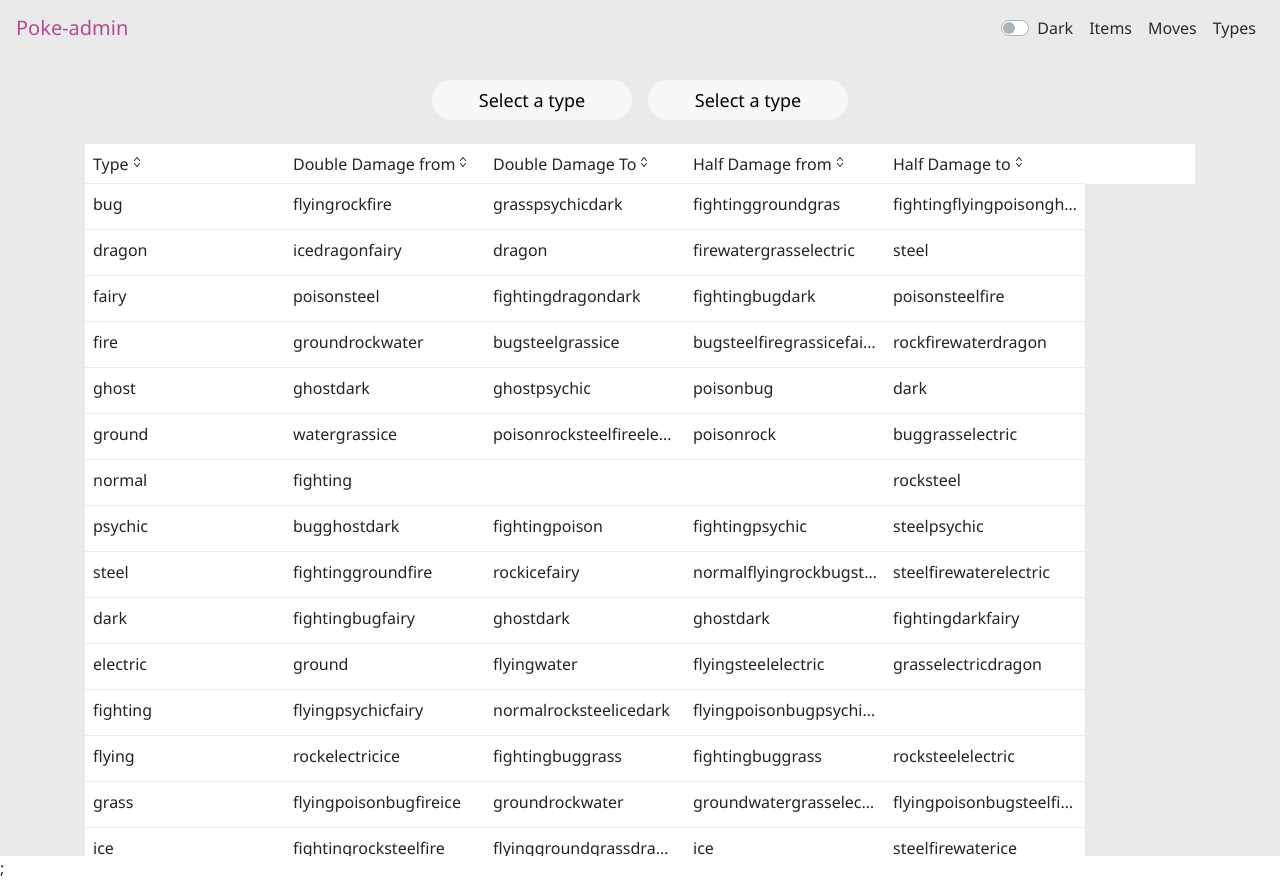
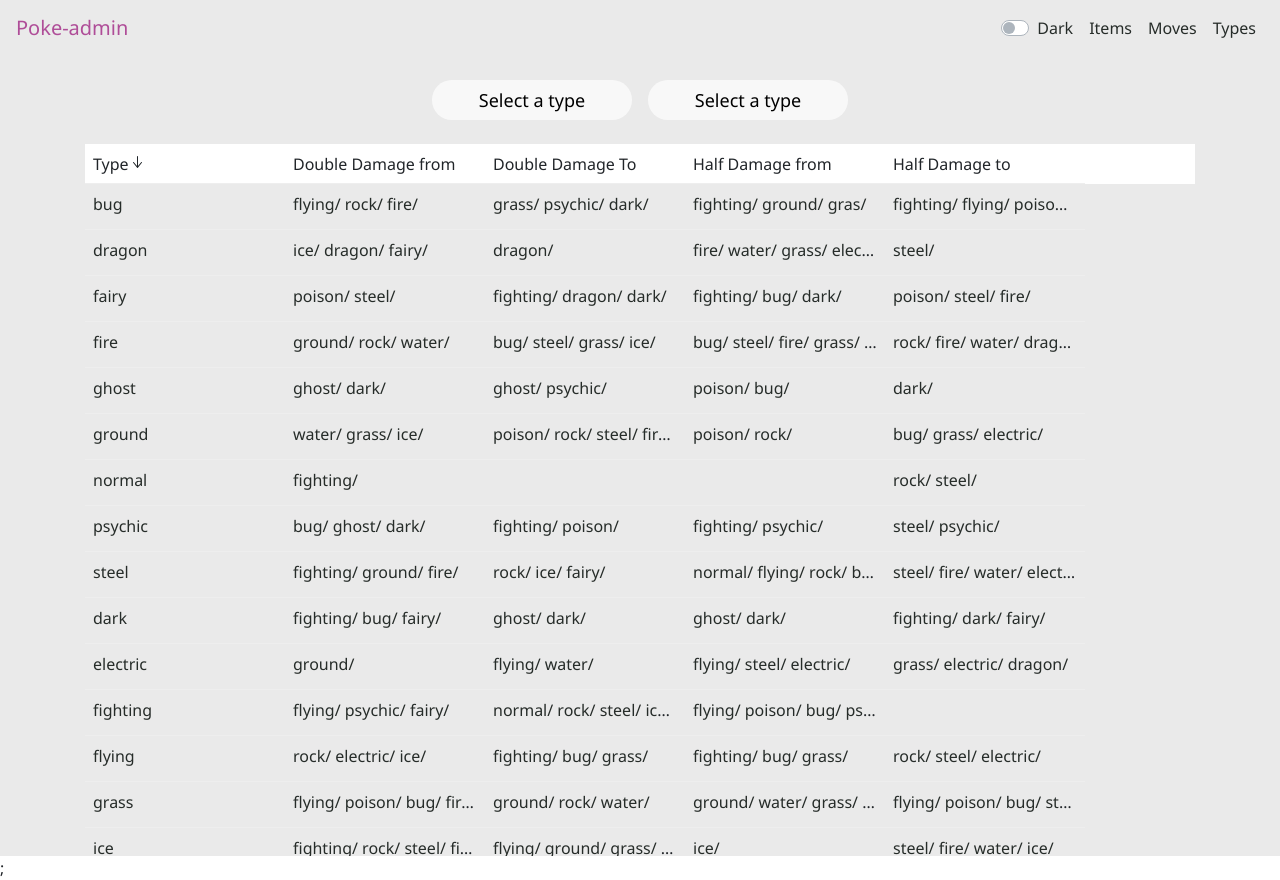
Before and after one commit to JuanPabloOS/poke-admin, a React (Create React App) app: page /types in a window 1280 px wide. Built offline with nearby package versions, Linux system fonts and the light colour scheme.

Commit message:
feat: add custom cells for table

```diff
--- a/src/screens/TypesRelations.js
+++ b/src/screens/TypesRelations.js
@@ -2,13 +2,12 @@ import React, { useState, useEffect, useContext } from 'react';
 import { Col, Container, Row } from 'react-bootstrap';
 import { Table, Column, HeaderCell, Cell } from 'rsuite-table';
 import 'rsuite-table/dist/css/rsuite-table.css';
+
 import { ThemeModeContext } from '../context/ThemeContext';
-
 import TypeButton from '../components/TypeButton';
 import DamageComparison from '../components/DamageComparison';
-
 import SelectType from '../modals/SelectType';
-
+import TextSpan from '../components/TextSpan';
 import { DAMAGE_TYPES } from '../data/types';
 
 const TypesRelations = () => {
@@ -78,6 +77,13 @@ const TypesRelations = () => {
     }
   }, [firstType, secondType]);
 
+  const typesToText = (data) => {
+    let text = '';
+    for (const i in data) {
+      text += data[i] + '/ ';
+    }
+    return <TextSpan>{text}</TextSpan>;
+  };
   return (
     <div
       className={`${darkMode ? 'bg-dark' : 'bg-gray'}`}
@@ -126,25 +132,58 @@ const TypesRelations = () => {
       </Container>
       <Container>
         <Table data={DAMAGE_TYPES} autoHeight>
-          <Column width={200} sortable fixed resizable>
+          <Column
+            className={`${darkMode ? 'bg-dark' : 'bg-gray'}`}
+            width={200}
+            sortable
+            fixed
+            resizable
+          >
             <HeaderCell>Type</HeaderCell>
-            <Cell dataKey="type" />
+            <Cell>
+              {(rowData, rowIndex) => <TextSpan>{rowData.type}</TextSpan>}
+            </Cell>
           </Column>
-          <Column width={200} sortable resizable>
+          <Column
+            className={`${darkMode ? 'bg-dark' : 'bg-gray'}`}
+            width={200}
+            resizable
+          >
             <HeaderCell>Double Damage from</HeaderCell>
-            <Cell dataKey="doubleDamageFrom" />
+            <Cell>
+              {(rowData, rowIndex) => typesToText(rowData.doubleDamageFrom)}
+            </Cell>
           </Column>
-          <Column width={200} sortable resizable>
+          <Column
+            className={`${darkMode ? 'bg-dark' : 'bg-gray'}`}
+            width={200}
+            resizable
+          >
             <HeaderCell>Double Damage To</HeaderCell>
-            <Cell dataKey="doubleDamageTo" />
+
+            <Cell>
+              {(rowData, rowIndex) => typesToText(rowData.doubleDamageTo)}
+            </Cell>
           </Column>
-          <Column width={200} sortable resizable>
+          <Column
+            className={`${darkMode ? 'bg-dark' : 'bg-gray'}`}
+            width={200}
+            resizable
+          >
             <HeaderCell>Half Damage from</HeaderCell>
-            <Cell dataKey="halfDamageFrom" />
+            <Cell>
+              {(rowData, rowIndex) => typesToText(rowData.halfDamageFrom)}
+            </Cell>
           </Column>
-          <Column width={200} sortable resizable>
+          <Column
+            className={`${darkMode ? 'bg-dark' : 'bg-gray'}`}
+            width={200}
+            resizable
+          >
             <HeaderCell>Half Damage to</HeaderCell>
-            <Cell dataKey="halfDamageTo" />
+            <Cell>
+              {(rowData, rowIndex) => typesToText(rowData.halfDamageTo)}
+            </Cell>
           </Column>
         </Table>
       </Container>
```
Also changed, not shown: 1 other file (tests, documents, lock files or other folders).
